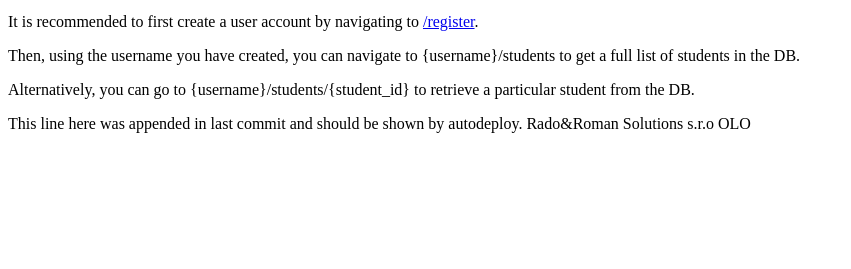
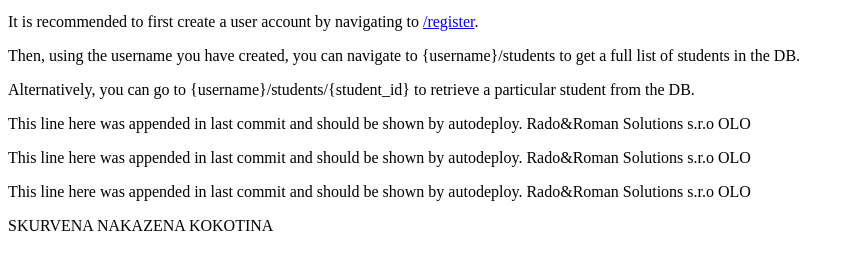
Before and after one commit to Reydifox/blockchain-school-server, a website: page web/public/index.html in a window 1280 px wide. Shown: the part 101-370 px from the top of the page, without its empty margins (0-851 px from the left). Drawn offline with Linux system fonts and the light colour scheme.

Commit message:
fix: node index

```diff
--- a/web/public/index.html
+++ b/web/public/index.html
@@ -13,5 +13,8 @@
     <p>Then, using the username you have created, you can navigate to {username}/students to get a full list of students in the DB.</p>
     <p>Alternatively, you can go to {username}/students/{student_id} to retrieve a particular student from the DB.</p>
     <p>This line here was appended in last commit and should be shown by autodeploy. Rado&Roman Solutions s.r.o OLO</p>
+    <p>This line here was appended in last commit and should be shown by autodeploy. Rado&Roman Solutions s.r.o OLO</p>
+    <p>This line here was appended in last commit and should be shown by autodeploy. Rado&Roman Solutions s.r.o OLO</p>
+    <p>SKURVENA NAKAZENA KOKOTINA</p>
 </body>
 </html>
```
